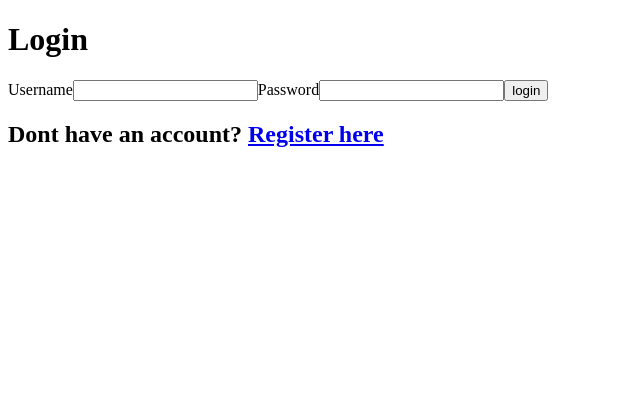
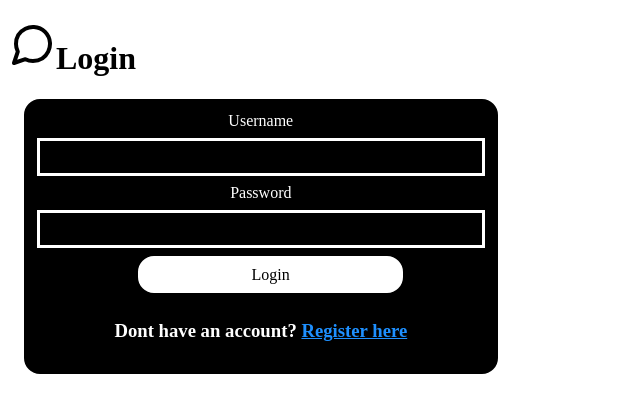
Before and after one commit to Delfi-CH/belaberung-frontend, a React (Vite) app: page /login in a window 1280 px wide. Shown: the top 412 px of the page, without its empty margins (0-640 px from the left). Built offline with nearby package versions, Linux system fonts and the light colour scheme.

Commit message:
style auth + add logout

```diff
--- a/src/App.jsx
+++ b/src/App.jsx
@@ -6,6 +6,7 @@ import RegisterComponent from "./components/RegisterComponent.jsx";
 import HomeComponent from "./components/HomeComponent.jsx";
 import CreateRoomComponent from "./components/CreateRoomComponent.jsx";
 import ProfileComponent from "./components/ProfileComponent.jsx";
+import LogoutComponent from "./components/LogoutComponent.jsx";
 
 function App() {
 
@@ -34,6 +35,9 @@ function App() {
     function ProfilePage() {
         return(<ProfileComponent/>)
     }
+    function LogoutPage() {
+        return(<LogoutComponent/>)
+    }
 
   return (
     <>
@@ -48,6 +52,7 @@ function App() {
                 <Route path="/home" element={<HomePage/>}/>
                 <Route path="/create" element={<CreateRoomPage/>}/>
                 <Route path="/profile" element={<ProfilePage/>}/>
+                <Route path="/logout" element={<LogoutPage/>}/>
             </Routes>
         </BrowserRouter>
     </>
--- a/src/components/LoginComponent.jsx
+++ b/src/components/LoginComponent.jsx
@@ -1,6 +1,8 @@
 import {useEffect, useState} from "react";
 import {checkStatus, login} from "../lib.js";
-import {Navigate} from "react-router";
+import {Link, Navigate} from "react-router";
+import message_icon from "../assets/extern/feathericons/message.svg";
+import "../style/auth.css"
 
 export default function LoginComponent() {
 
@@ -39,15 +41,23 @@ export default function LoginComponent() {
 
     if (!isLoggedIn) {
     return(
-        <>
-            <h1>Login</h1>
-            <span>Username</span>
-            <input type="text" value={username} onChange={(e)=>setUsername(e.target.value)}/>
-            <span>Password</span>
-            <input type="password" value={password} onChange={(e)=>setPassword(e.target.value)}/>
-            <input type="button" value="login" onClick={()=>loginWrapper()}/>
-            <h2>Dont have an account? <a href="/register">Register here</a> </h2>
-        </>
+        <div className="auth">
+            <h1>
+                <Link to="/home">
+                    <img src={message_icon} alt="Message Bubble" width={48}/>
+                </Link>
+                Login
+            </h1>
+            <form action={()=>loginWrapper()} className="auth_form">
+                <span>Username</span>
+                <input type="username" value={username} onChange={(e)=>setUsername(e.target.value)} className="auth_form_text"/>
+                <span>Password</span>
+                <input type="password" value={password} onChange={(e)=>setPassword(e.target.value)} className="auth_form_text"/>
+                <input type="button" value="Login" className="auth_form_button" />
+                <h3>Dont have an account? <Link to="/register">Register here</Link> </h3>
+            </form>
+
+        </div>
     )
     } else {
         return (<Navigate to="/home"/>)
--- /dev/null
+++ b/src/components/LogoutComponent.jsx
@@ -0,0 +1,14 @@
+import {useEffect} from "react";
+import {logout} from "../lib.js";
+import {Navigate} from "react-router";
+
+export default function LogoutComponent() {
+
+    useEffect(()=>{
+        logout()
+    })
+
+    return (
+        <Navigate to="/login"/>
+    )
+}
--- a/src/components/RegisterComponent.jsx
+++ b/src/components/RegisterComponent.jsx
@@ -1,6 +1,8 @@
 import {useEffect, useState} from "react";
 import {checkStatus, register} from "../lib.js";
-import {Navigate} from "react-router";
+import {Link, Navigate} from "react-router";
+import message_icon from "../assets/extern/feathericons/message.svg";
+import "../style/auth.css"
 
 export default function RegisterComponent() {
 
@@ -39,15 +41,23 @@ export default function RegisterComponent() {
 
     if (!isLoggedIn) {
     return(
-        <>
-            <h1>Register</h1>
-            <span>Username</span>
-            <input type="text" value={username} onChange={(e)=>setUsername(e.target.value)}/>
-            <span>Password</span>
-            <input type="password" value={password} onChange={(e)=>setPassword(e.target.value)}/>
-            <input type="button" value="register" onClick={()=>registerWrapper()}/>
-            <h2>Already have an account? <a href="/login">Sign in here</a> </h2>
-        </>
+        <div className="auth">
+            <h1>
+                <Link to="/home">
+                    <img src={message_icon} alt="Message Bubble" width={48}/>
+                </Link>
+                Register
+            </h1>
+            <form action={()=>registerWrapper()} className="auth_form">
+                <span>Username</span>
+                <input type="username" value={username} onChange={(e)=>setUsername(e.target.value)} className="auth_form_text"/>
+                <span>Password</span>
+                <input type="password" value={password} onChange={(e)=>setPassword(e.target.value)} className="auth_form_text"/>
+                <input type="submit" value="Register" className="auth_form_button"/>
+                <h3>Already have an account? <Link to="/login">Sign in here</Link> </h3>
+            </form>
+
+        </div>
     )} else {
         return (<Navigate to="/home"/>)
     }
--- /dev/null
+++ b/src/style/auth.css
@@ -0,0 +1,52 @@
+.auth_form {
+    border: 5px solid black;
+    border-radius: 1em;
+    display: flex;
+    flex-direction: column;
+    text-align: center;
+    gap: 0.5em;
+    margin: 1em;
+    padding: 0.5rem;
+    background: black;
+    color: white;
+}
+
+.auth_form a {
+    color: dodgerblue;
+}
+
+.auth_form_text {
+    all: unset;
+    border: 3px solid white;
+    min-height: 2em;
+}
+.auth_form_text:focus {
+    border: 3px solid dodgerblue;
+    outline: none;
+}
+
+.auth_form_button {
+    all:unset;
+    border: 5px solid white;
+    border-radius: 1em;
+    max-width: 55%;
+    cursor: pointer;
+    margin-left: 22.5%;
+    padding: 0.3rem;
+    background: white;
+    color: black;
+}
+
+.auth_form_button:hover {
+    background: lightgrey;
+}
+
+.auth {
+    width: 100%;
+}
+
+@media (min-width: 599px) {
+    .auth {
+        width: 40%;
+    }
+}
```
